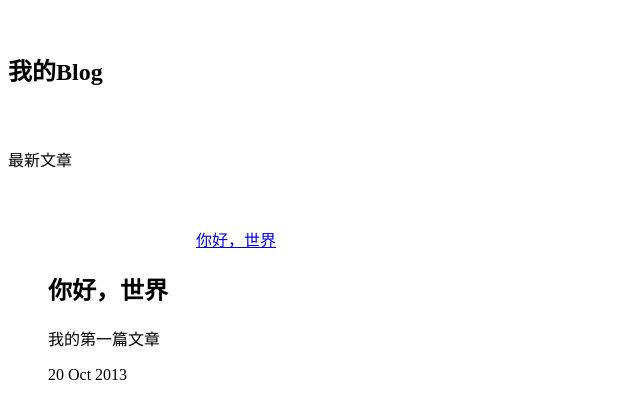
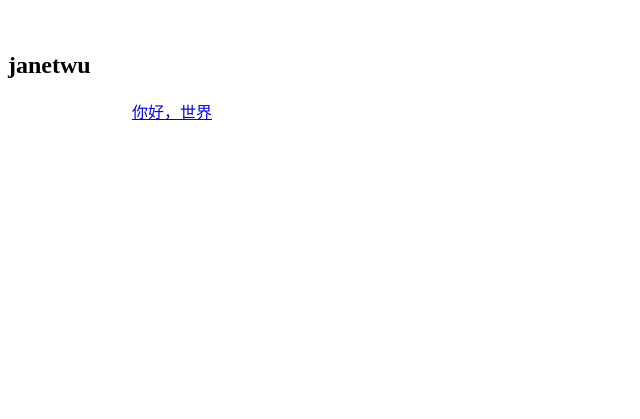
Before and after one commit to janetwu/blog, a Jekyll site: the page built from index.html, in a window 1280 px wide. Shown: the top 419 px of the page, without its empty margins (0-640 px from the left). Built offline with Jekyll 4.4.1, drawn with Linux system fonts in a browser that asks for light colours.

Commit message:
Update index.html

```diff
--- a/index.html
+++ b/index.html
@@ -1,20 +1,18 @@
 ---
 layout: default
-title: 我的Blog
+title: janetwu
 ---
 
 <h2>{{ page.title }}</h2>
 
-　　<p>最新文章</p>
+
 
 <ul>
 
 　　{% for post in site.posts %}
 
 　　　<a href="{{ post.url }}">{{ post.title }}</a>
-          <p>{{ post.excerpt }}</p>
 
 　　{% endfor %}
 
 </ul>
-　　{{site.categories.CATEGORY}}
```
Lines whose indentation alone changed are shown as unchanged.
